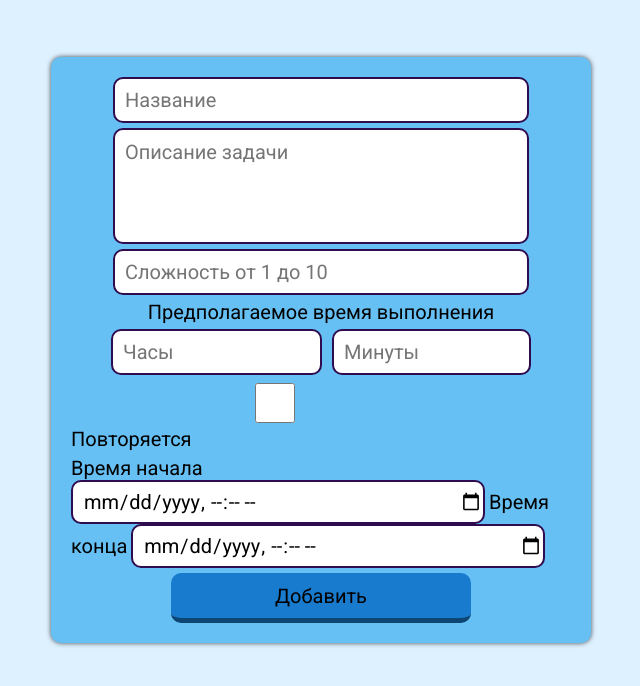
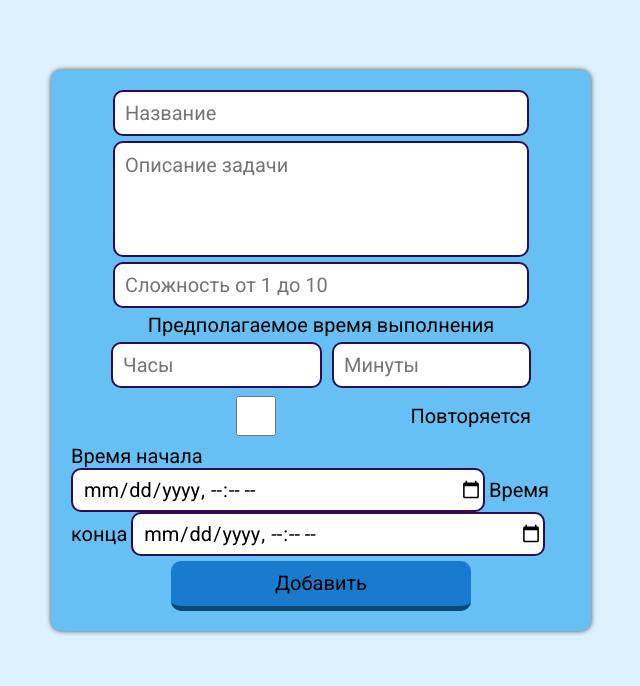
Before and after one commit to Naka4442/wonderful-planner, a Flask app: page /create in a window 1280 px wide. Shown: the part 100-786 px from the top of the page, without its empty margins (319-959 px from the left). Run offline with Flask 3, Linux system fonts and the light colour scheme; the visitor is signed in with stand-in values (Sample User, id 1).

Commit message:
Стили создания задач

```diff
--- a/static/css/create.css
+++ b/static/css/create.css
@@ -68,6 +68,7 @@ textarea{
     display: flex;
     gap: 10px;
     justify-content: space-between;
+
 }
 label{
     font-size: 20px;
@@ -75,16 +76,18 @@ label{
 .time-block>input{
     width: 195px;
 }
-.repeated-block{
+.repeated-time{
     width: 420px;
     display: flex;
     gap: 10px;
     align-items: center;
+
 }
 .repeated-block>input{
     width: 30px;
     height: 30px;
     border-radius: 5px;
+
 }
 button{
     width: 300px;
```
